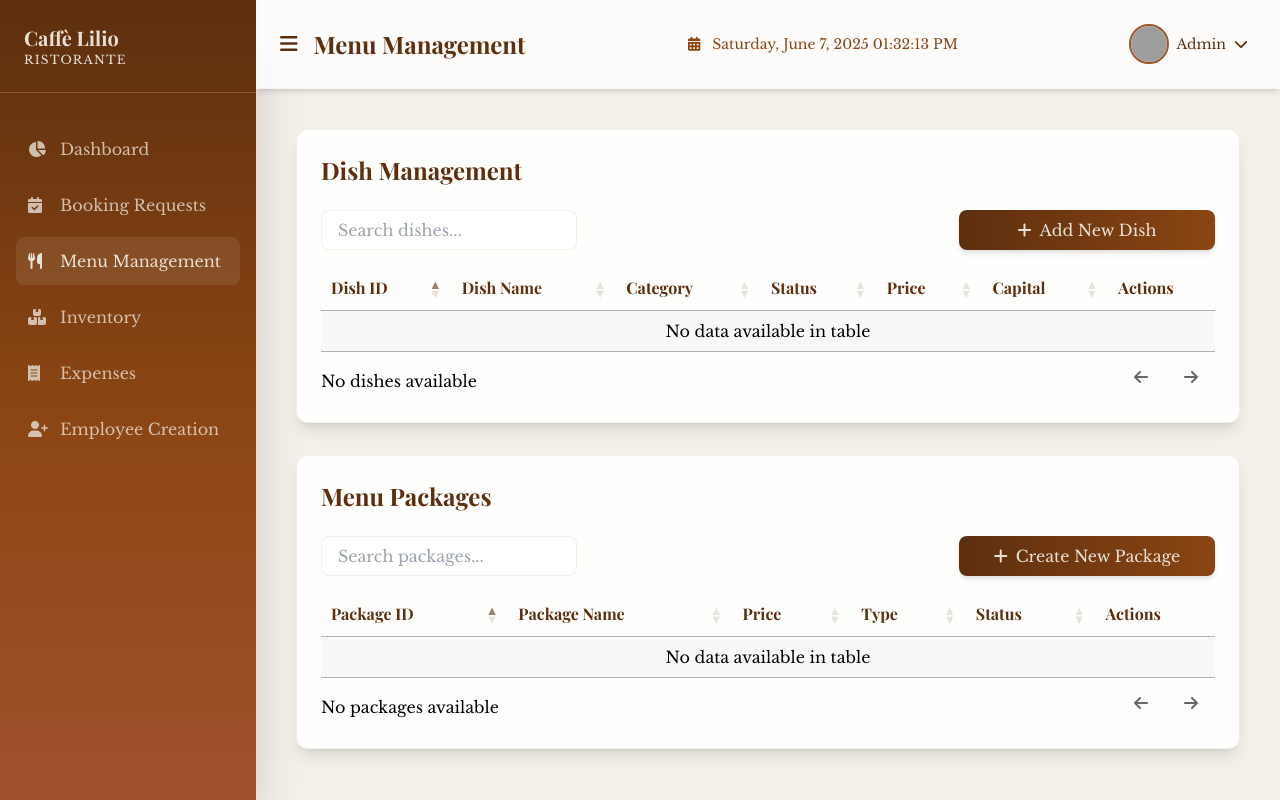
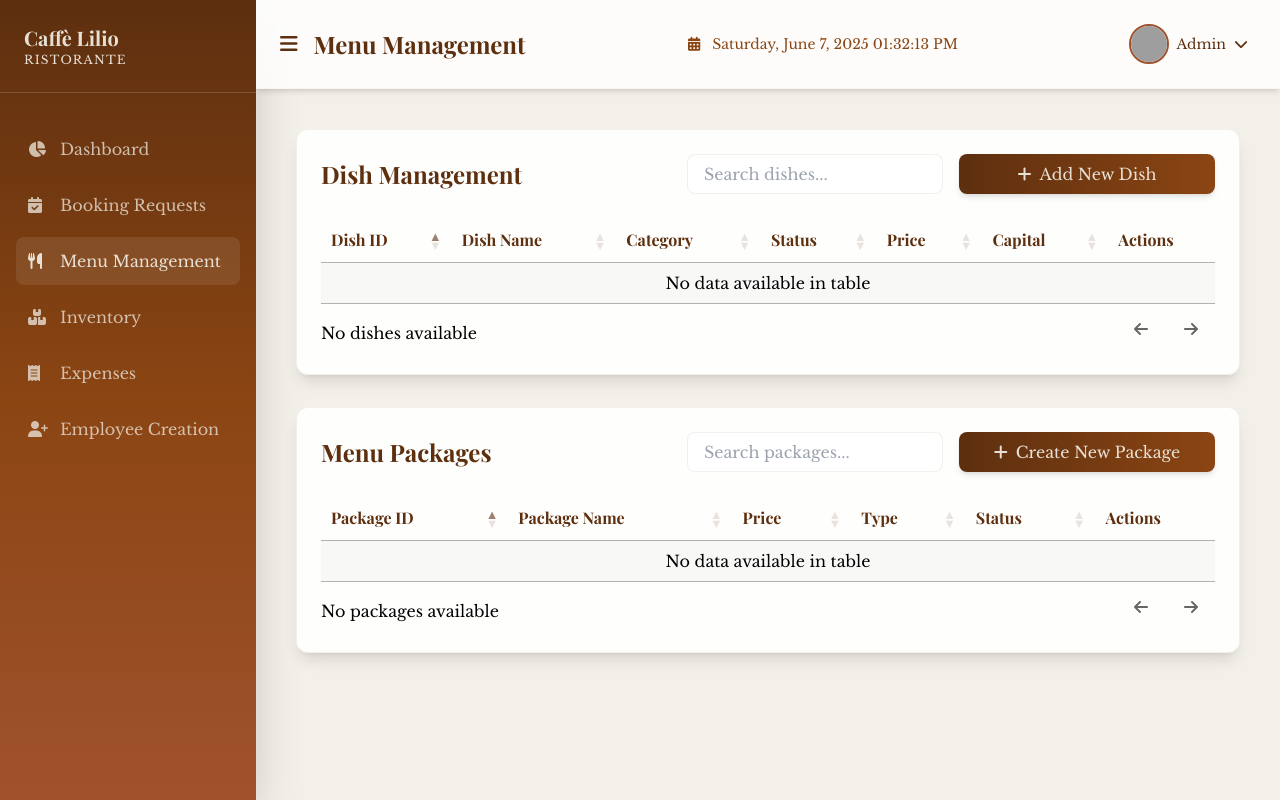
Before and after one commit to wisel-ctrl/bilogsystem, a PHP site: page /admin/admin_menu.php in a window 1280 px wide. Run offline with PHP 8.4, Linux system fonts and the light colour scheme; data that the repository does not hold is empty; some libraries are stand-ins or nearby versions; grey boxes are pictures that could not be loaded.

Commit message:
Update admin_menu.php

```diff
--- a/admin/admin_menu.php
+++ b/admin/admin_menu.php
@@ -223,10 +223,7 @@
                 <div class="dashboard-card fade-in bg-white/90 backdrop-blur-md rounded-xl shadow-lg p-6 mb-8">
                     <div class="flex items-center justify-between mb-6">
                         <h3 class="text-2xl font-bold text-deep-brown font-playfair">Dish Management</h3>
-                    </div>
-
-                    <!-- Menu Table Controls -->
-                    <div class="flex justify-between items-center mb-4">
+                        <div class="flex items-center space-x-4">
                             <div class="w-64">
                                 <input type="text" id="menu-search" class="w-full h-10 px-4 border border-warm-cream/50 rounded-lg focus:ring-2 focus:ring-accent-brown focus:border-transparent bg-white/50 backdrop-blur-sm font-baskerville" placeholder="Search dishes...">
                             </div>
@@ -234,6 +231,7 @@
                                 <i class="fas fa-plus"></i>
                                 <span class="font-baskerville">Add New Dish</span>
                             </button>
+                        </div>
                     </div>
 
                     <!-- Menu Table -->
@@ -260,10 +258,7 @@
                 <div class="dashboard-card fade-in bg-white/90 backdrop-blur-md rounded-xl shadow-lg p-6 mt-8">
                     <div class="flex items-center justify-between mb-6">
                         <h3 class="text-2xl font-bold text-deep-brown font-playfair">Menu Packages</h3>
-                    </div>
-
-                    <!-- Package Table Controls -->
-                    <div class="flex justify-between items-center mb-4">
+                        <div class="flex items-center space-x-4">
                             <div class="w-64">
                                 <input type="text" id="packages-search" class="w-full h-10 px-4 border border-warm-cream/50 rounded-lg focus:ring-2 focus:ring-accent-brown focus:border-transparent bg-white/50 backdrop-blur-sm font-baskerville" placeholder="Search packages...">
                             </div>
@@ -271,6 +266,7 @@
                                 <i class="fas fa-plus"></i>
                                 <span class="font-baskerville">Create New Package</span>
                             </button>
+                        </div>
                     </div>
 
                     <!-- Packages Table -->
```
Lines whose indentation alone changed are shown as unchanged.
